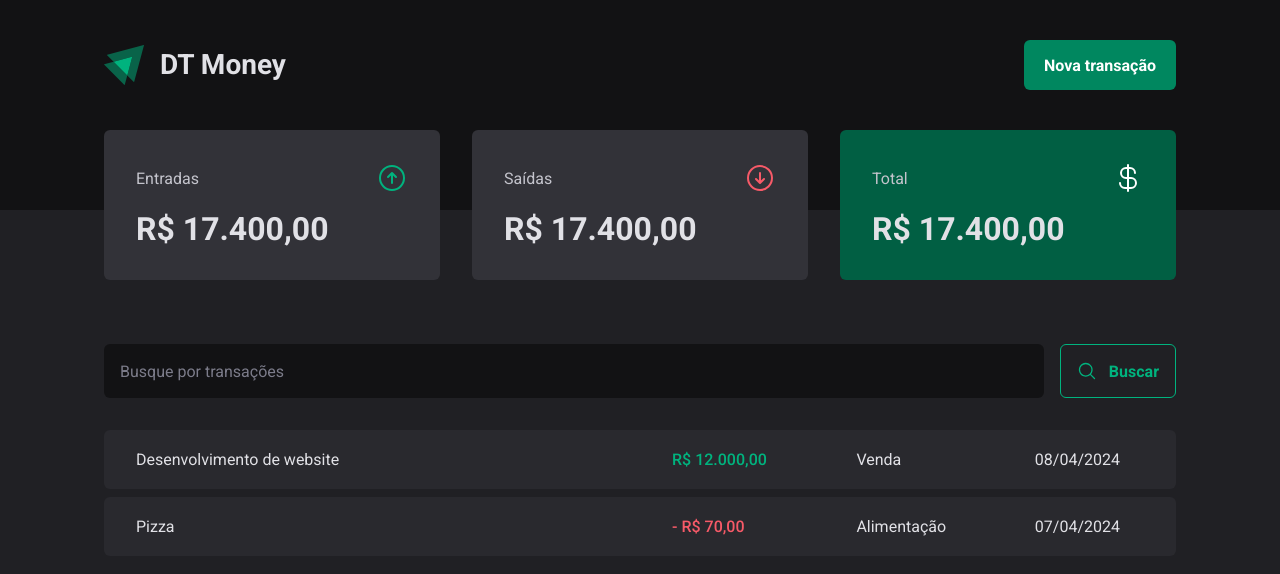
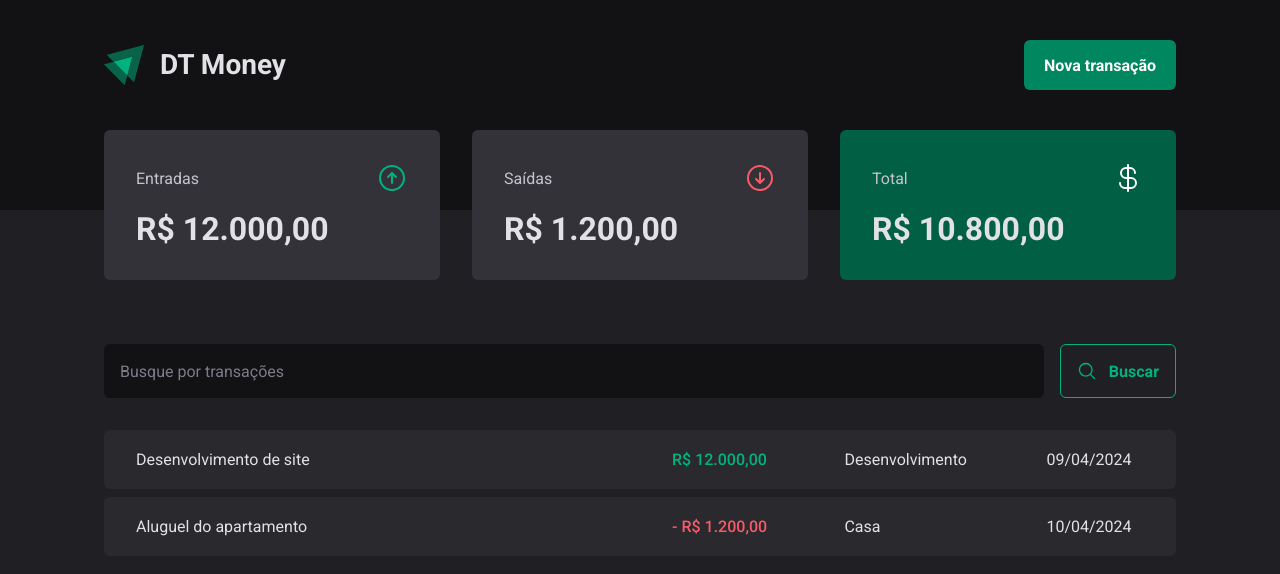
Before and after one commit to ddanielcruz/ignite-react-03-dt-money, a React (Vite) app: page / in a window 1280 px wide. Shown: the top 574 px of the page. Built offline with nearby package versions, Linux system fonts and the light colour scheme; data requests are answered from the project's data file.

Commit message:
Load transactions from server and calculate summary

```diff
--- a/package.json
+++ b/package.json
@@ -5,6 +5,7 @@
   "type": "module",
   "scripts": {
     "dev": "vite",
+    "dev:server": "json-server server.json -p 3333 -w -d 500",
     "build": "tsc && vite build",
     "lint": "eslint . --ext ts,tsx --report-unused-disable-directives --max-warnings 0",
     "preview": "vite preview"
@@ -27,6 +28,7 @@
     "eslint": "^8.57.0",
     "eslint-plugin-react-hooks": "^4.6.0",
     "eslint-plugin-react-refresh": "^0.4.6",
+    "json-server": "0.17.4",
     "typescript": "^5.2.2",
     "vite": "^5.2.0"
   }
--- /dev/null
+++ b/server.json
@@ -0,0 +1,20 @@
+{
+  "transactions": [
+    {
+      "id": "1",
+      "description": "Desenvolvimento de site",
+      "type": "income",
+      "value": 12000,
+      "category": "Desenvolvimento",
+      "createdAt": "2024-04-09T18:00:00.000Z"
+    },
+    {
+      "id": "2",
+      "description": "Aluguel do apartamento",
+      "type": "outcome",
+      "value": 1200,
+      "category": "Casa",
+      "createdAt": "2024-04-10T12:00:00.000Z"
+    }
+  ]
+}
--- a/src/App.tsx
+++ b/src/App.tsx
@@ -3,11 +3,14 @@ import { ThemeProvider } from 'styled-components'
 import { Transactions } from './pages/Transactions'
 import { defaultTheme } from './styles/themes/default'
 import { GlobalStyle } from './styles/global'
+import { TransactionsProvider } from './contexts/TransactionsContext'
 
 export function App() {
   return (
     <ThemeProvider theme={defaultTheme}>
-      <Transactions />
+      <TransactionsProvider>
+        <Transactions />
+      </TransactionsProvider>
       <GlobalStyle />
     </ThemeProvider>
   )
--- a/src/components/NewTransactionModal/index.tsx
+++ b/src/components/NewTransactionModal/index.tsx
@@ -35,8 +35,8 @@ export function NewTransactionModal() {
             </TransactionTypeButton>
             <TransactionTypeButton
               type="button"
-              variant="expense"
-              value="expense"
+              variant="outcome"
+              value="outcome"
             >
               <ArrowCircleDown size={24} />
               <span>Saída</span>
--- a/src/components/NewTransactionModal/styles.ts
+++ b/src/components/NewTransactionModal/styles.ts
@@ -79,7 +79,7 @@ export const TransactionType = styled(RadioGroup.Root)`
 `
 
 interface TransactionTypeButtonProps {
-  variant: 'income' | 'expense'
+  variant: 'income' | 'outcome'
 }
 
 export const TransactionTypeButton = styled(
--- a/src/components/Summary/index.tsx
+++ b/src/components/Summary/index.tsx
@@ -6,9 +6,12 @@ import {
 } from '@phosphor-icons/react'
 
 import { SummaryCard, SummaryContainer } from './styles'
+import { currencyFormatter } from '../../utils/formatter'
+import { useSummary } from '../../hooks/useSummary'
 
 export function Summary() {
   const theme = useTheme()
+  const summary = useSummary()
 
   return (
     <SummaryContainer>
@@ -18,7 +21,7 @@ export function Summary() {
           <ArrowCircleUp size={32} color={theme['green-300']} />
         </header>
 
-        <strong>R$ 17.400,00</strong>
+        <strong>{currencyFormatter.format(summary.income)}</strong>
       </SummaryCard>
 
       <SummaryCard>
@@ -27,16 +30,16 @@ export function Summary() {
           <ArrowCircleDown size={32} color={theme['red-300']} />
         </header>
 
-        <strong>R$ 17.400,00</strong>
+        <strong>{currencyFormatter.format(summary.outcome)}</strong>
       </SummaryCard>
 
-      <SummaryCard variant="green">
+      <SummaryCard variant={summary.total >= 0 ? 'green' : 'red'}>
         <header>
           <span>Total</span>
           <CurrencyDollar size={32} color={theme.white} />
         </header>
 
-        <strong>R$ 17.400,00</strong>
+        <strong>{currencyFormatter.format(summary.total)}</strong>
       </SummaryCard>
     </SummaryContainer>
   )
--- a/src/components/Summary/styles.tsx
+++ b/src/components/Summary/styles.tsx
@@ -14,7 +14,7 @@ export const SummaryContainer = styled.div`
 `
 
 interface SummaryCardProps {
-  variant?: 'default' | 'green'
+  variant?: 'default' | 'green' | 'red'
 }
 
 export const SummaryCard = styled.div<SummaryCardProps>`
@@ -40,4 +40,10 @@ export const SummaryCard = styled.div<SummaryCardProps>`
     css`
       background: ${({ theme }) => theme['green-700']};
     `}
+
+  ${(props) =>
+    props.variant === 'red' &&
+    css`
+      background: ${({ theme }) => theme['red-700']};
+    `}
 `
--- /dev/null
+++ b/src/contexts/TransactionsContext.tsx
@@ -0,0 +1,47 @@
+import { createContext, useEffect, useState } from 'react'
+
+export interface Transaction {
+  id: string
+  description: string
+  type: 'income' | 'outcome'
+  value: number
+  category: string
+  createdAt: Date
+}
+
+type RawTransaction = Omit<Transaction, 'createdAt'> & { createdAt: string }
+
+interface TransactionsContextType {
+  transactions: Transaction[]
+}
+
+export const TransactionsContext = createContext<TransactionsContextType>({
+  transactions: [],
+})
+
+export function TransactionsProvider({
+  children,
+}: {
+  children: React.ReactNode
+}) {
+  const [transactions, setTransactions] = useState<Transaction[]>([])
+
+  useEffect(() => {
+    fetch('http://localhost:3333/transactions')
+      .then((response) => response.json())
+      .then((data: RawTransaction[]) => {
+        return setTransactions(
+          data.map((tx) => ({
+            ...tx,
+            createdAt: new Date(tx.createdAt),
+          })),
+        )
+      })
+  }, [])
+
+  return (
+    <TransactionsContext.Provider value={{ transactions }}>
+      {children}
+    </TransactionsContext.Provider>
+  )
+}
--- /dev/null
+++ b/src/hooks/useSummary.ts
@@ -0,0 +1,26 @@
+import { useContext } from 'react'
+
+import { TransactionsContext } from '../contexts/TransactionsContext'
+
+interface Summary {
+  income: number
+  outcome: number
+  total: number
+}
+
+export const useSummary = () => {
+  const { transactions } = useContext(TransactionsContext)
+  const summary = transactions.reduce<Summary>(
+    (acc, tx) => {
+      if (tx.type === 'income') acc.income += tx.value
+      else acc.outcome += tx.value
+
+      acc.total = acc.income - acc.outcome
+
+      return acc
+    },
+    { income: 0, outcome: 0, total: 0 },
+  )
+
+  return summary
+}
--- a/src/pages/Transactions/index.tsx
+++ b/src/pages/Transactions/index.tsx
@@ -1,13 +1,19 @@
+import { useContext } from 'react'
+
 import { Header } from '../../components/Header'
 import { Summary } from '../../components/Summary'
 import { SearchForm } from './components/SearchForm'
+import { TransactionsContext } from '../../contexts/TransactionsContext'
 import {
   PriceHighlight,
   TransactionsContainer,
   TransactionsTable,
 } from './styles'
+import { currencyFormatter, dateFormatter } from '../../utils/formatter'
 
 export function Transactions() {
+  const { transactions } = useContext(TransactionsContext)
+
   return (
     <div>
       <Header />
@@ -17,22 +23,19 @@ export function Transactions() {
         <SearchForm />
         <TransactionsTable>
           <tbody>
-            <tr>
-              <td width="50%">Desenvolvimento de website</td>
-              <td>
-                <PriceHighlight variant="income">R$ 12.000,00</PriceHighlight>
-              </td>
-              <td>Venda</td>
-              <td>08/04/2024</td>
-            </tr>
-            <tr>
-              <td width="50%">Pizza</td>
-              <td>
-                <PriceHighlight variant="expense">- R$ 70,00</PriceHighlight>
-              </td>
-              <td>Alimentação</td>
-              <td>07/04/2024</td>
-            </tr>
+            {transactions.map((tx) => (
+              <tr key={tx.id}>
+                <td width="50%">{tx.description}</td>
+                <td>
+                  <PriceHighlight variant={tx.type}>
+                    {tx.type === 'outcome' && '- '}
+                    {currencyFormatter.format(tx.value)}
+                  </PriceHighlight>
+                </td>
+                <td>{tx.category}</td>
+                <td>{dateFormatter.format(tx.createdAt)}</td>
+              </tr>
+            ))}
           </tbody>
         </TransactionsTable>
       </TransactionsContainer>
--- a/src/pages/Transactions/styles.ts
+++ b/src/pages/Transactions/styles.ts
@@ -30,7 +30,7 @@ export const TransactionsTable = styled.table`
 `
 
 interface PriceHighlightProps {
-  variant: 'income' | 'expense'
+  variant: 'income' | 'outcome'
 }
 
 export const PriceHighlight = styled.span<PriceHighlightProps>`
--- /dev/null
+++ b/src/utils/formatter.ts
@@ -0,0 +1,6 @@
+export const dateFormatter = new Intl.DateTimeFormat('pt-BR')
+
+export const currencyFormatter = new Intl.NumberFormat('pt-BR', {
+  style: 'currency',
+  currency: 'BRL',
+})
```
Also changed, not shown: 1 other file (tests, documents, lock files or other folders).
